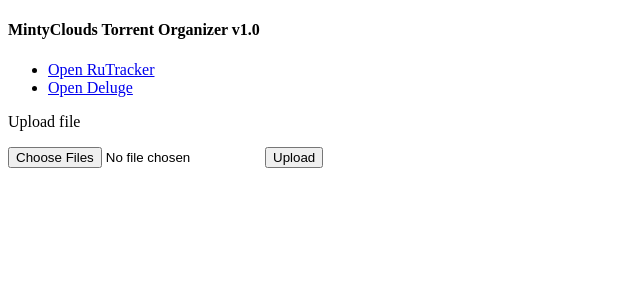
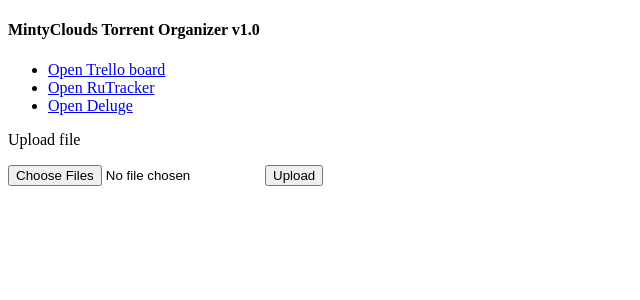
Before and after one commit to MintyClouds/mintyclouds-torrent-uploader, a Flask app: page / in a window 1280 px wide. Shown: the top 300 px of the page, without its empty margins (0-640 px from the left). Run offline with Flask 2, Linux system fonts and the light colour scheme.

Commit message:
add trello board to links

```diff
--- a/templates/index.html
+++ b/templates/index.html
@@ -7,6 +7,7 @@
 <body>
     <h4>MintyClouds Torrent Organizer v1.0</h4>
     <ul>
+        <li><a href="https://trello.com/b/HtzSCsie/musicbox">Open Trello board</a></li>
         <li><a href="https://rutracker.org/forum/index.php">Open RuTracker</a></li>
         <li><a href="https://www.mintyclouds.in/deluge">Open Deluge</a></li>
     </ul>
```
